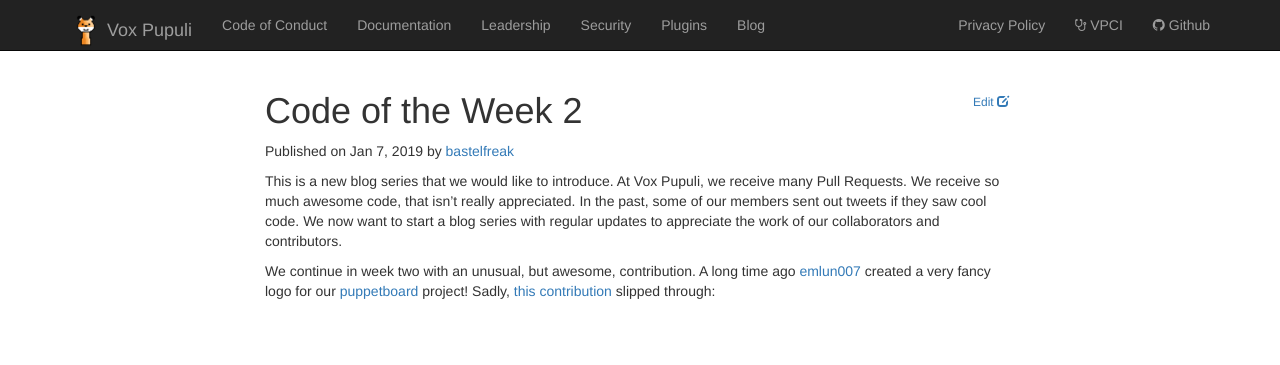
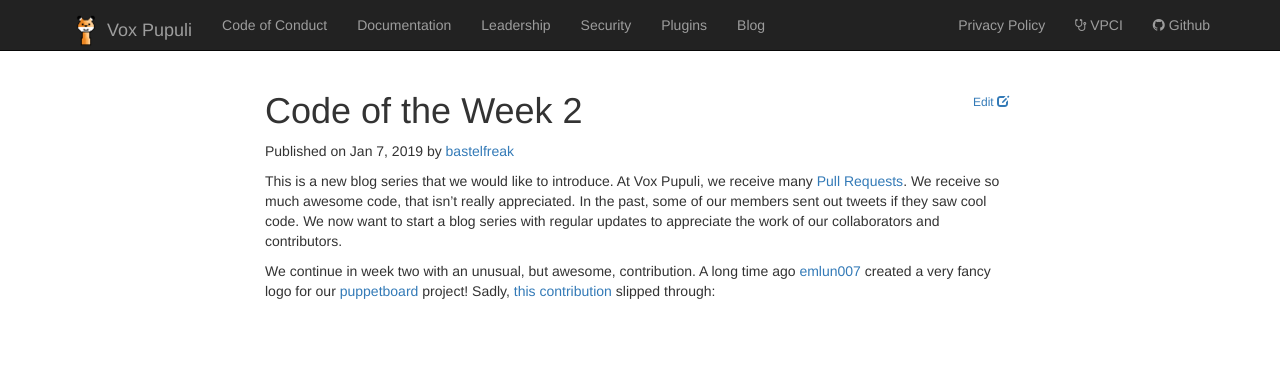
Before and after one commit to voxpupuli/voxpupuli.github.io, a Jekyll site: the page built from _posts/2019-01-07-code-of-the-week.md, in a window 1280 px wide. Shown: the top 365 px of the page. Built offline with Jekyll 4.4.1, drawn with Linux system fonts in a browser that asks for light colours; nearby versions of some CDN libraries; some of the changed lines change nothing that is shown.

Commit message:
Add PR link

```diff
--- a/_posts/2019-01-07-code-of-the-week.md
+++ b/_posts/2019-01-07-code-of-the-week.md
@@ -7,7 +7,7 @@
 ---
 
 This is a new blog series that we would like to introduce. At Vox Pupuli, we
-receive many Pull Requests. We receive so much awesome code, that isn't really
+receive many [Pull Requests](https://github.com/search?q=type%3Apr+is%3Aopen+is%3Apublic+org%3Avoxpupuli&type=Issues). We receive so much awesome code, that isn't really
 appreciated. In the past, some of our members sent out tweets if they saw cool
 code. We now want to start a blog series with regular updates to appreciate the
 work of our collaborators and contributors.
```
